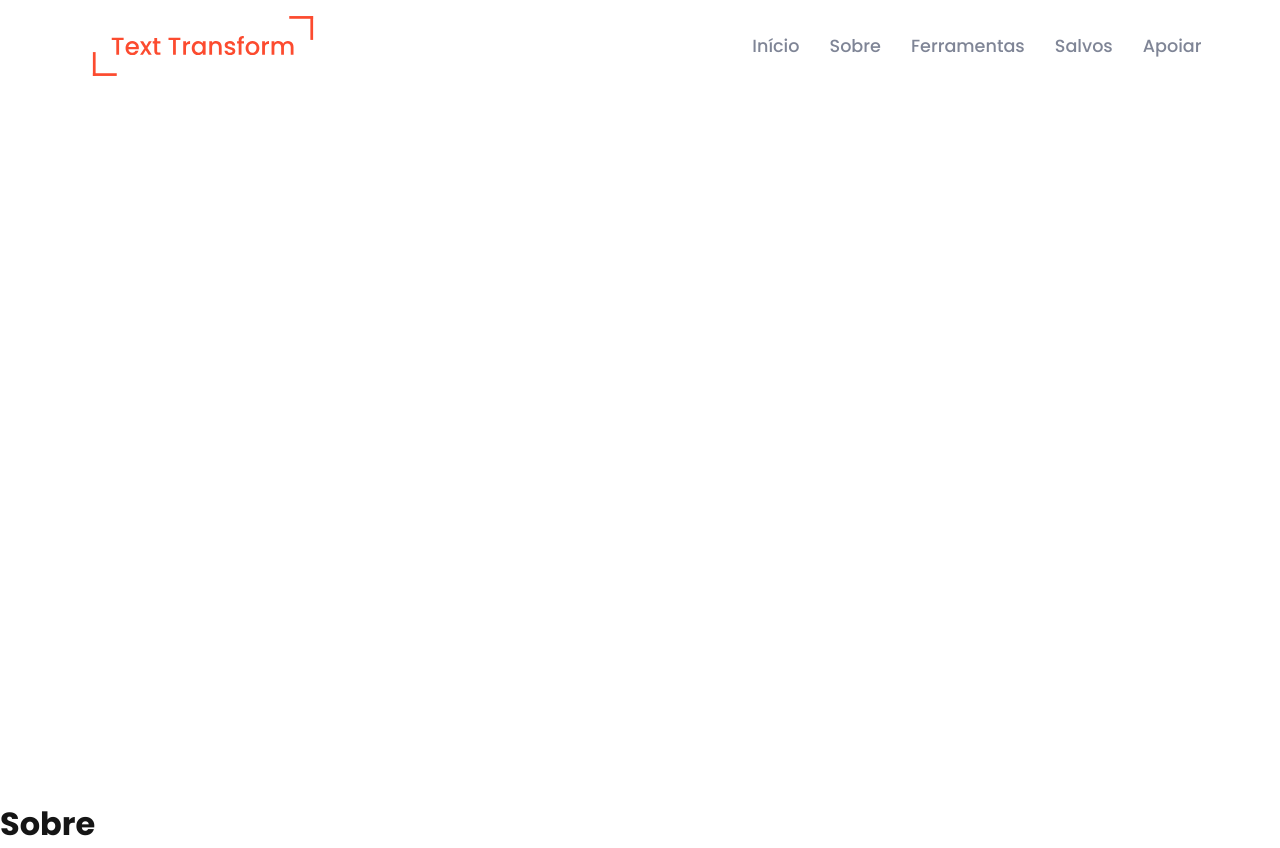
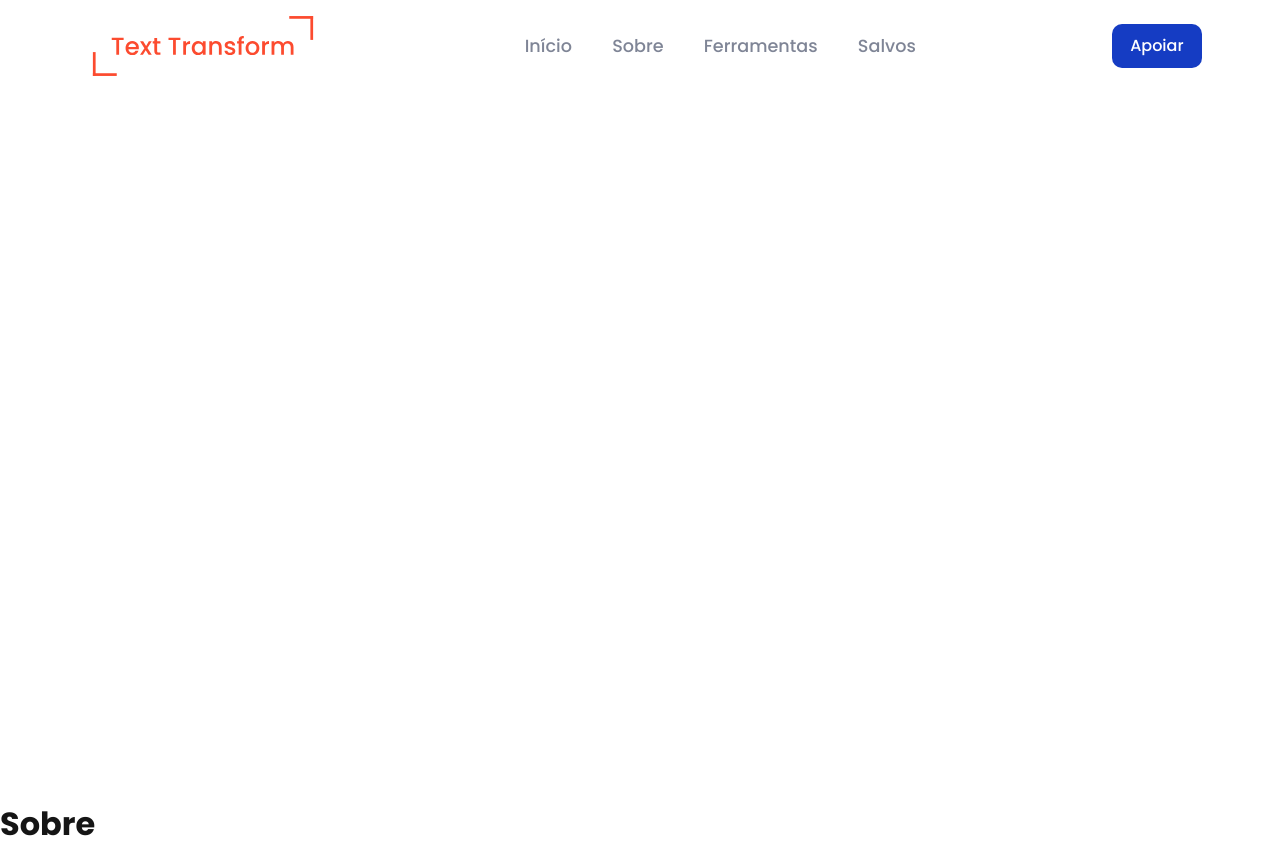
Before and after one commit to CauaRodrigues/text-transform, a Next.js app: page /sobre in a window 1280 px wide. Built offline with nearby package versions, Linux system fonts and the light colour scheme.

Commit message:
feat(user): botão Apoiar adicionado

```diff
--- a/src/components/Header/Menu.tsx
+++ b/src/components/Header/Menu.tsx
@@ -28,12 +28,13 @@ export default function Menu() {
           <Link href="/ferramentas">Ferramentas</Link>
         </li>
         <li>
-          <Link href="/">Salvos</Link>
-        </li>
-        <li className="btn--primary">
-          <Link href="/">Apoiar</Link>
+          <Link href="/salvos">Salvos</Link>
         </li>
       </ul>
+
+      <button className="btn--main">
+        <Link href="/">Apoiar</Link>
+      </button>
 
       <MenuMobile />
     </nav>
--- a/src/components/Header/index.tsx
+++ b/src/components/Header/index.tsx
@@ -10,7 +10,7 @@ export default function Header({
   children?: ReactNode;
 }) {
   return (
-    <header className={withFill ? "header--fill" : "header"}>
+    <header className={withFill ? "header--fill" : "header--main"}>
       <Menu />
 
       {children ? children : null}
--- a/src/components/Header/styles.scss
+++ b/src/components/Header/styles.scss
@@ -1,6 +1,7 @@
 @use "@/styles/utils/colors";
+@use "@/styles/utils/components";
 
-.header {
+.header--main {
   width: 100%;
   height: 100vh;
   padding: 16px;
@@ -18,7 +19,7 @@
 }
 
 .header--fill {
-  @extend .header;
+  @extend .header--main;
   background-image: url(/assets/images/background.png);
   background-size: cover;
   background-repeat: no-repeat;
@@ -46,11 +47,21 @@
     }
   }
 
+  .btn--main {
+    @include components.button(colors.$blue-100, colors.$light-100, false);
+    padding-left: 18px;
+    padding-right: 18px;
+
+    @media (max-width: 770px) {
+      display: none;
+    }
+  }
+
   .list-links {
     width: 40%;
 
     display: flex;
-    justify-content: space-between;
+    justify-content: space-evenly;
     align-items: center;
     gap: 0.7rem;
 
@@ -67,7 +78,7 @@
       z-index: 1;
 
       cursor: pointer;
-      transition: color 0.3s ease-in-out;
+      transition: color 0.4s ease-in-out;
 
       text-transform: capitalize;
       font-size: min(1.1rem, 8vw);
@@ -79,13 +90,13 @@
         z-index: -1;
         top: 0;
         bottom: 0;
-        left: -0.25em;
-        right: -0.25em;
+        left: -0.3em;
+        right: -0.3em;
 
         background-color: colors.$primary-100;
         transform-origin: center right;
         transform: scaleX(0);
-        transition: transform 0.3s ease-in-out;
+        transition: transform 0.4s ease-in-out;
       }
 
       &:hover {
@@ -95,10 +106,6 @@
           transform: scaleX(1);
           transform-origin: center left;
         }
-      }
-
-      a {
-        color: inherit;
       }
     }
   }
--- a/src/styles/utils/_reset.scss
+++ b/src/styles/utils/_reset.scss
@@ -30,3 +30,7 @@ img {
   display: block;
   max-width: 100%;
 }
+
+a {
+  color: inherit;
+}
```
